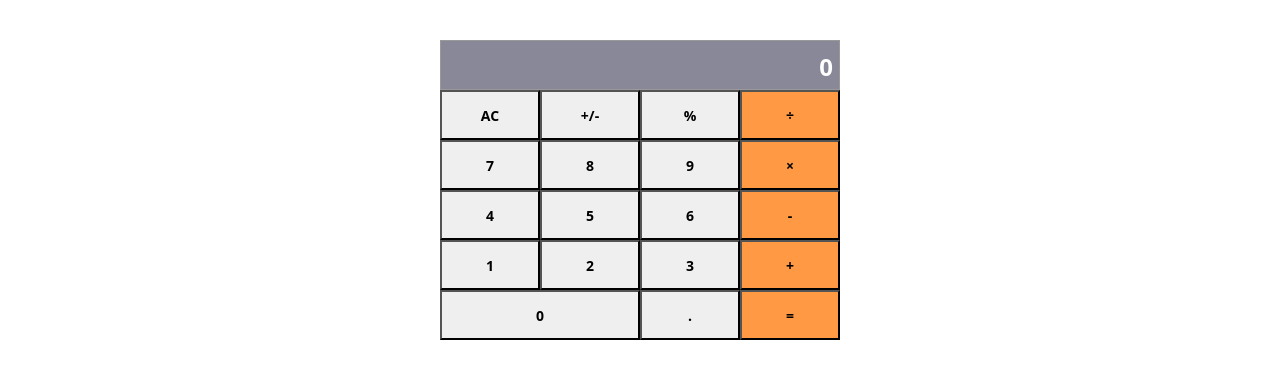
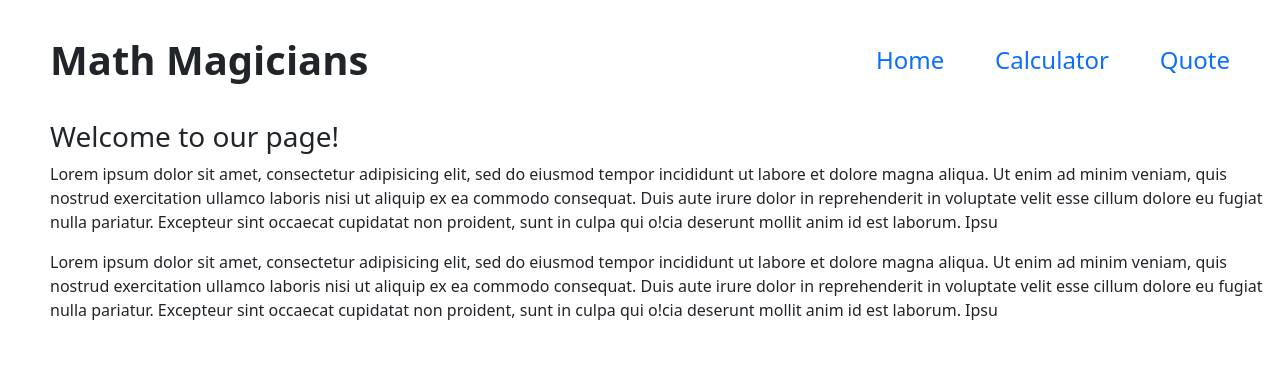
Before and after one commit to ezeilo-su/calculator, a React app: page / in a window 1280 px wide. Built offline with nearby package versions, Linux system fonts and the light colour scheme.

Commit message:
Implement math-magicians website

```diff
--- a/src/Routes.js
+++ /dev/null
@@ -1,15 +0,0 @@
-import React from 'react';
-import { BrowserRouter, Switch, Route } from 'react-router-dom';
-import App from './components/App';
-import Error from './components/Error';
-
-const Routes = () => (
-  <BrowserRouter>
-    <Switch>
-      <Route exact path="/" component={App} />
-      <Route component={Error} />
-    </Switch>
-  </BrowserRouter>
-);
-
-export default Routes;
--- a/src/components/App.js
+++ b/src/components/App.js
@@ -1,33 +1,23 @@
-import React, { useState } from 'react';
-import Display from './Display';
-import ButtonPanel from './ButtonPanel';
-import calculate from '../logic/calculate';
+import React from 'react';
+import { Route, Switch } from 'react-router-dom';
+// import '../assets/App.css';
+import '../index.css';
+import Home from './Home';
+import Quote from './Quote';
+import Navbar from './Navbar';
+import Error from './Error';
+import Calculator from './Calculator';
 
-const App = () => {
-  const [state, setState] = useState({
-    total: null,
-    next: null,
-    operation: null,
-  });
-
-  const handleClick = buttonName => {
-    const nextState = calculate({
-      total: state.total,
-      next: state.next,
-      operation: state.operation,
-    }, buttonName);
-
-    setState({ ...state, ...nextState });
-  };
-
+export default function App() {
   return (
-    <div className="app">
-      <Display
-        val={state.operation && state.next ? state.next : state.total || '0'}
-      />
-      <ButtonPanel clickHandler={handleClick} />
-    </div>
+    <main className="app">
+      <Navbar />
+      <Switch>
+        <Route exact path="/" component={Home} />
+        <Route exact path="/Quote" component={Quote} />
+        <Route exact path="/Calculator" component={Calculator} />
+        <Route component={Error} />
+      </Switch>
+    </main>
   );
-};
-
-export default App;
+}
--- a/src/components/Button.js
+++ b/src/components/Button.js
@@ -1,10 +1,11 @@
 import React from 'react';
 import PropTypes from 'prop-types';
+// import '../assets/Button.css';
 
 export default function Button(props) {
   return (
     <button
-      className={`calc-button ${props.slug}`}
+      className={`button ${props.slug}`}
       type="button"
       onClick={props.clickHandler}
     >
--- a/src/components/ButtonPanel.js
+++ b/src/components/ButtonPanel.js
@@ -1,28 +1,31 @@
 import React from 'react';
 import PropTypes from 'prop-types';
 import Button from './Button';
+// import '../assets/ButtonPanel.css';
 
 const buttons = [
-  { name: 'AC', slug: 'ac' }, { name: '+/-', slug: 'plus-minus' }, { name: '%', slug: 'percent' }, { name: '÷', slug: 'divide' },
-  { name: '7', slug: 'seven' }, { name: '8', slug: 'eight' }, { name: '9', slug: 'nine' }, { name: '×', slug: 'multiply' },
-  { name: '4', slug: 'four' }, { name: '5', slug: 'five' }, { name: '6', slug: 'six' }, { name: '-', slug: 'minus' },
-  { name: '1', slug: 'one' }, { name: '2', slug: 'two' }, { name: '3', slug: 'three' }, { name: '+', slug: 'plus' },
-  { name: '0', slug: 'zero' }, { name: '.', slug: 'period' }, { name: '=', slug: 'equal-sign' },
+  [{ name: 'AC', slug: 'ac' }, { name: '+/-', slug: 'plus-minus' }, { name: '%', slug: 'percent' }, { name: '÷', slug: 'divide' }],
+  [{ name: '7', slug: 'seven' }, { name: '8', slug: 'eight' }, { name: '9', slug: 'nine' }, { name: '×', slug: 'multiply' }],
+  [{ name: '4', slug: 'four' }, { name: '5', slug: 'five' }, { name: '6', slug: 'six' }, { name: '-', slug: 'minus' }],
+  [{ name: '1', slug: 'one' }, { name: '2', slug: 'two' }, { name: '3', slug: 'three' }, { name: '+', slug: 'plus' }],
+  [{ name: '0', slug: 'zero' }, { name: '.', slug: 'period' }, { name: '=', slug: 'equal-sign' }],
 ];
 
 export default function ButtonPanel(props) {
   return (
     <div className="button-panel">
-      <div className="button-row">
-        {buttons.map(button => (
-          <Button
-            key={button.slug}
-            name={button.name}
-            slug={button.slug}
-            clickHandler={() => props.clickHandler(button.name)}
-          />
-        ))}
-      </div>
+      {buttons.map((btnRow, ind) => (
+        <div key={`btn-${ind}`} className="button-row">
+          {btnRow.map(btn => (
+            <Button
+              key={btn.slug}
+              name={btn.name}
+              slug={btn.slug}
+              clickHandler={() => props.clickHandler(btn.name)}
+            />
+          ))}
+        </div>
+      ))}
     </div>
   );
 }
--- /dev/null
+++ b/src/components/Calculator.js
@@ -0,0 +1,37 @@
+import React, { useState } from 'react';
+import Display from './Display';
+import ButtonPanel from './ButtonPanel';
+import calculate from '../logic/calculate';
+// import '../assets/Calculator.css';
+
+const Calculator = () => {
+  const [state, setState] = useState({
+    total: null,
+    next: null,
+    operation: null,
+  });
+
+  const handleClick = buttonName => {
+    const nextState = calculate({
+      total: state.total,
+      next: state.next,
+      operation: state.operation,
+    }, buttonName);
+
+    setState({ ...state, ...nextState });
+  };
+
+  return (
+    <div className="calc-page">
+      <h3 className="calc-heading">Let’s do some math!</h3>
+      <div className="calculator">
+        <Display
+          val={state.operation && state.next ? state.next : state.total || '0'}
+        />
+        <ButtonPanel clickHandler={handleClick} />
+      </div>
+    </div>
+  );
+};
+
+export default Calculator;
--- a/src/components/Display.js
+++ b/src/components/Display.js
@@ -1,8 +1,9 @@
 import React from 'react';
 import PropTypes from 'prop-types';
+// import '../assets/Display.css';
 
 const Display = ({ val }) => (
-  <button type="button" className="display">{val}</button>
+  <div className="display">{val}</div>
 );
 
 Display.propTypes = {
--- /dev/null
+++ b/src/components/Home.js
@@ -0,0 +1,21 @@
+import React from 'react';
+
+export default function Home() {
+  return (
+    <div className="home-body">
+      <h3>Welcome to our page!</h3>
+      <p>
+        Lorem ipsum dolor sit amet, consectetur adipisicing elit, sed do eiusmod tempor incididunt ut labore et dolore magna aliqua. Ut
+        enim ad minim veniam, quis nostrud exercitation ullamco laboris nisi ut aliquip ex ea commodo consequat. Duis aute irure dolor in
+        reprehenderit in voluptate velit esse cillum dolore eu fugiat nulla pariatur. Excepteur sint occaecat cupidatat non proident, sunt in
+        culpa qui o!cia deserunt mollit anim id est laborum. Ipsu
+      </p>
+      <p>
+        Lorem ipsum dolor sit amet, consectetur adipisicing elit, sed do eiusmod tempor incididunt ut labore et dolore magna aliqua. Ut
+        enim ad minim veniam, quis nostrud exercitation ullamco laboris nisi ut aliquip ex ea commodo consequat. Duis aute irure dolor in
+        reprehenderit in voluptate velit esse cillum dolore eu fugiat nulla pariatur. Excepteur sint occaecat cupidatat non proident, sunt in
+        culpa qui o!cia deserunt mollit anim id est laborum. Ipsu
+      </p>
+    </div>
+  );
+}
--- /dev/null
+++ b/src/components/Navbar.js
@@ -0,0 +1,16 @@
+import React from 'react';
+// import '../assets/Navbar.css';
+import { Link } from 'react-router-dom';
+
+export default function Navbar() {
+  return (
+    <nav className="navbar">
+      <div className="nav-brand">Math Magicians</div>
+      <div className="nav-links">
+        <Link to="/">Home</Link>
+        <Link to="/Calculator">Calculator</Link>
+        <Link to="/Quote">Quote</Link>
+      </div>
+    </nav>
+  );
+}
--- /dev/null
+++ b/src/components/Quote.js
@@ -0,0 +1,10 @@
+import React from 'react';
+
+export default function Quote() {
+  return (
+    <p className="quote-body">
+      Mathematics is not about numbers, equations, computations,
+      or algorithms: it is about understanding. –William Paul Thurston
+    </p>
+  );
+}
--- a/src/index.js
+++ b/src/index.js
@@ -1,12 +1,12 @@
 import React from 'react';
 import ReactDOM from 'react-dom';
 import 'bootstrap/dist/css/bootstrap.min.css';
-import './index.css';
-import Routes from './Routes';
+import { BrowserRouter } from 'react-router-dom';
+import App from './components/App';
 
 ReactDOM.render(
-  <React.StrictMode>
-    <Routes />
-  </React.StrictMode>,
+  <BrowserRouter>
+    <App />
+  </BrowserRouter>,
   document.getElementById('root'),
 );
--- a/src/index.scss
+++ b/src/index.scss
@@ -9,23 +9,71 @@ html {
   }
 }
 
-.app {
-  max-width: 270px;
-  margin: 0 auto;
+.navbar {
+  width: 100%;
+  height: 60px;
+  display: flex;
+  padding: 0 50px;
+  align-items: center;
+  margin-top: 30px;
+  margin-bottom: 30px;
+  justify-content: space-between;
+
+  .nav-brand {
+    font-size: 2.5rem;
+    font-weight: bold;
+  }
+
+  .nav-links {
+    width: 30%;
+    display: flex;
+    justify-content: space-between;
+
+    a {
+      font-size: 24px;
+      text-decoration: none;
+    }
+  }
+}
+
+.home-body {
+  p,
+  h3 {
+    padding-left: 50px;
+  }
+}
+
+.calc-page {
+  padding: 0 50px;
+  margin-top: 40px;
+  display: flex;
+  align-items: flex-start;
+  justify-content: space-between;
+
+  .calc-heading {
+    margin: 0;
+    padding: 0;
+  }
+}
+
+.calculator {
+  width: 600px;
 }
 
 .button-panel {
   margin-top: 0;
   padding: 0;
+  width: 100%;
+  width: 600px;
 
   .button-row {
-    max-width: 240px;
+    width: 100%;
 
-    .calc-button {
+    .button {
       width: 25%;
-      height: 25px;
+      height: 70px;
       cursor: unset;
-      font-size: 12px;
+      font-size: 14px;
       font-weight: bold;
     }
 
@@ -44,46 +92,21 @@ html {
 }
 
 .display {
-  margin-top: 30px;
+  width: 100%;
+  height: 70px;
   outline: none;
-  width: 240px;
-  height: 25px;
   color: #fff;
+  font-size: 24px;
+  margin-bottom: 0;
+  padding: 0 12px;
   text-align: right;
-  margin-bottom: 0;
-  font-size: 18px;
   font-weight: bold;
-  line-height: 25px;
+  line-height: 100px;
   background-color: #889;
   border: 1px solid #999;
 }
 
-@media (min-width: $breakpoint-tablet) {
-  .app {
-    max-width: 400px;
-  }
-
-  .button-panel {
-    .button-row {
-      max-width: 400px;
-
-      .calc-button {
-        height: 50px;
-        font-size: 14px;
-      }
-
-      .zero {
-        width: 50%;
-      }
-    }
-  }
-
-  .display {
-    margin-top: 40px;
-    width: 400px;
-    height: 50px;
-    margin-bottom: 0;
-    font-size: 24px;
-    line-height: 50px;
-  }
+.quote-body {
+  margin-top: 50px;
+  text-align: center;
 }
```
Also changed, not shown: .eslintrc.json, src/index.css, 2 other files.
